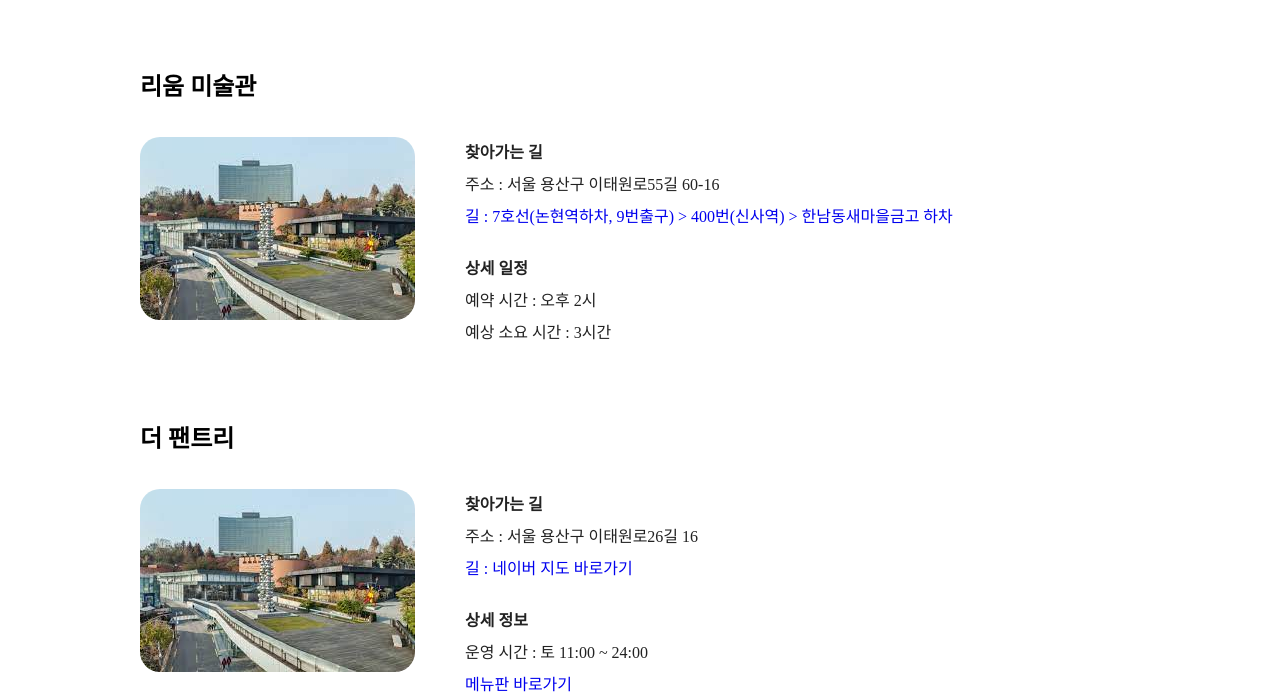
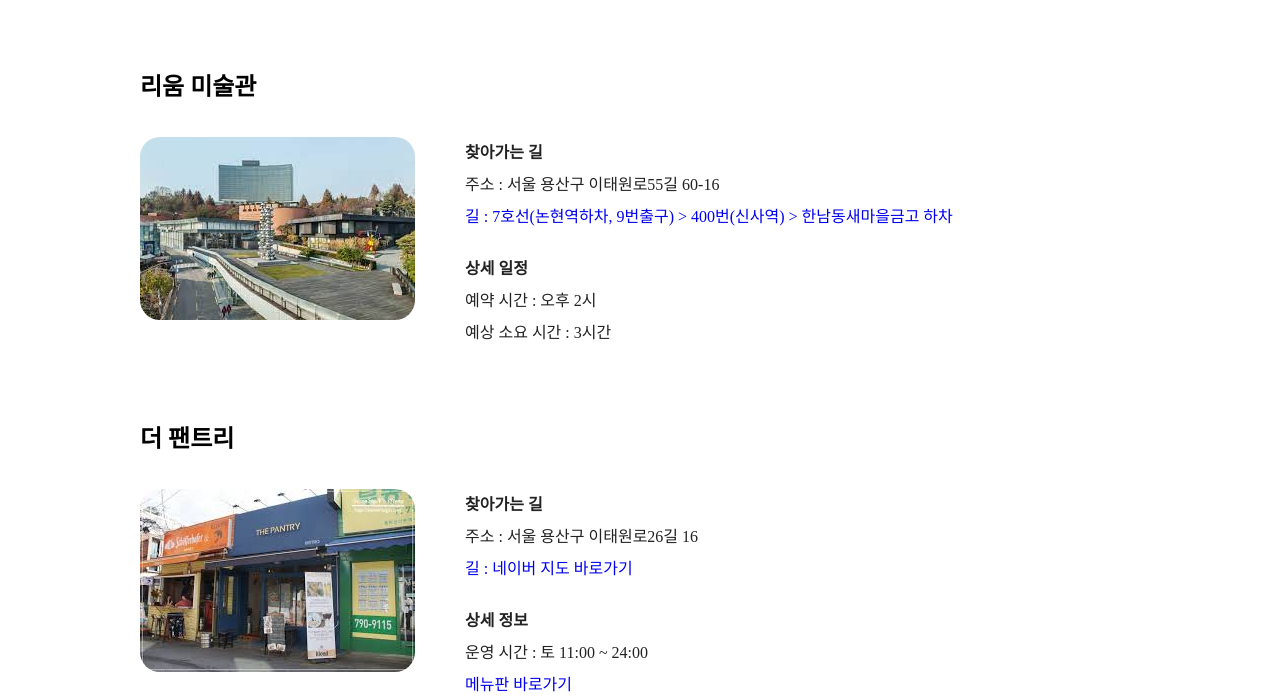
Before and after one commit to AI-WonYJ/Web_With_Jume, a plain HTML site: page index.html in a window 1280 px wide. Shown: the part 103-800 px from the top of the page. Drawn offline with Linux system fonts and the light colour scheme.

Commit message:
Update index.html

```diff
--- a/index.html
+++ b/index.html
@@ -41,7 +41,7 @@
     <section id="더 팬트리">
       <h2>더 팬트리</h2>
       <div class="detail">
-      <img src="images/리움미술관.jfif">
+      <img src="images/더 팬트리.jfif">
       <b><p>찾아가는 길</p></b>
       <p>주소 : 서울 용산구 이태원로26길 16</p>
       <P><a href="https://map.naver.com/v5/directions/14137501.926673483,4514374.595458632,%EB%A6%AC%EC%9B%80%EB%AF%B8%EC%88%A0%EA%B4%80,11582919,PLACE_POI/14136833.23049229,4513756.238144349,%EB%8D%94%20%ED%8C%AC%ED%8A%B8%EB%A6%AC,1584543028,PLACE_POI/-/walk?c=14136748.5720195,4514092.8851484,15,0,0,0,dh" target="_blank" rel="noopener noreferrer">길 : 네이버 지도 바로가기</a></P>
```
